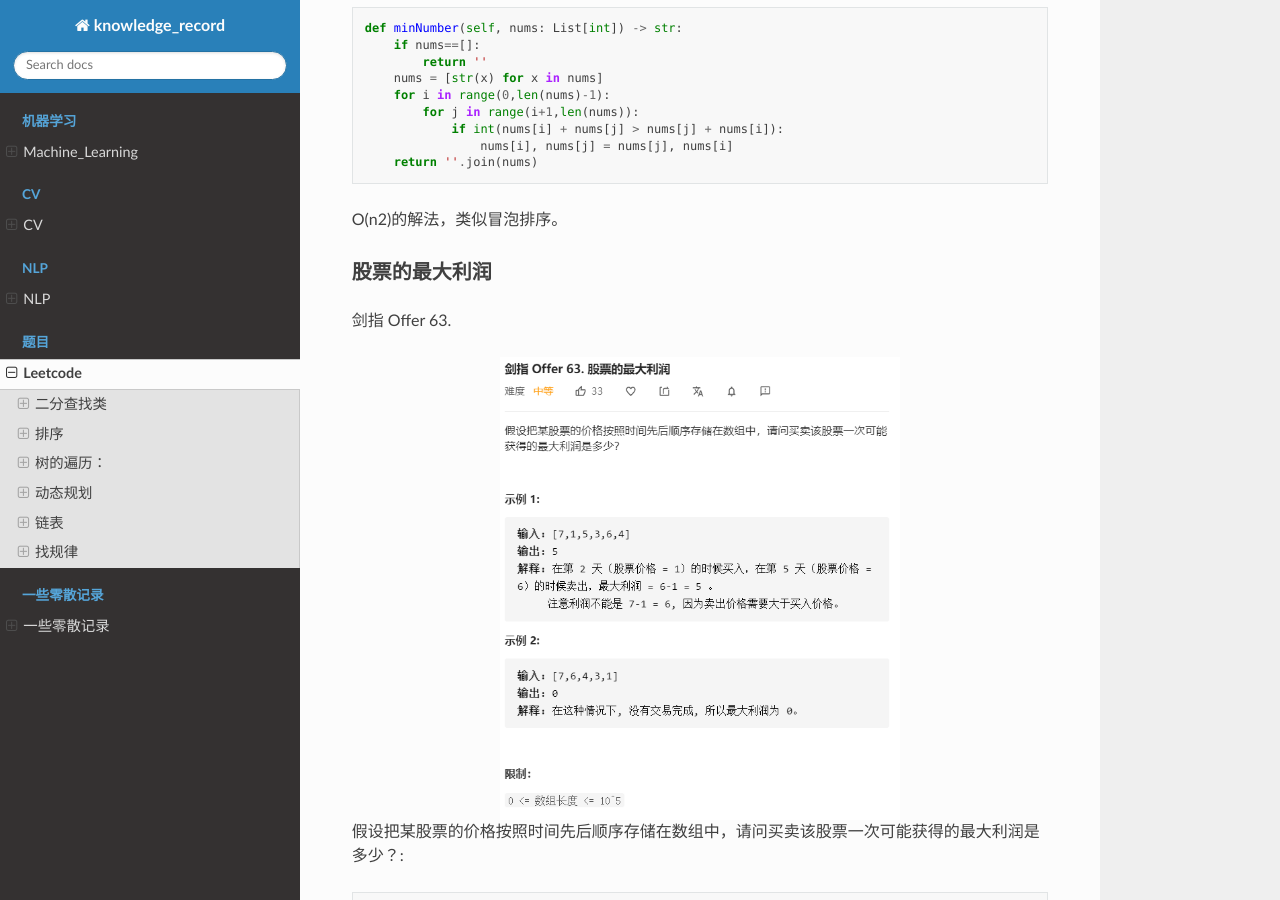
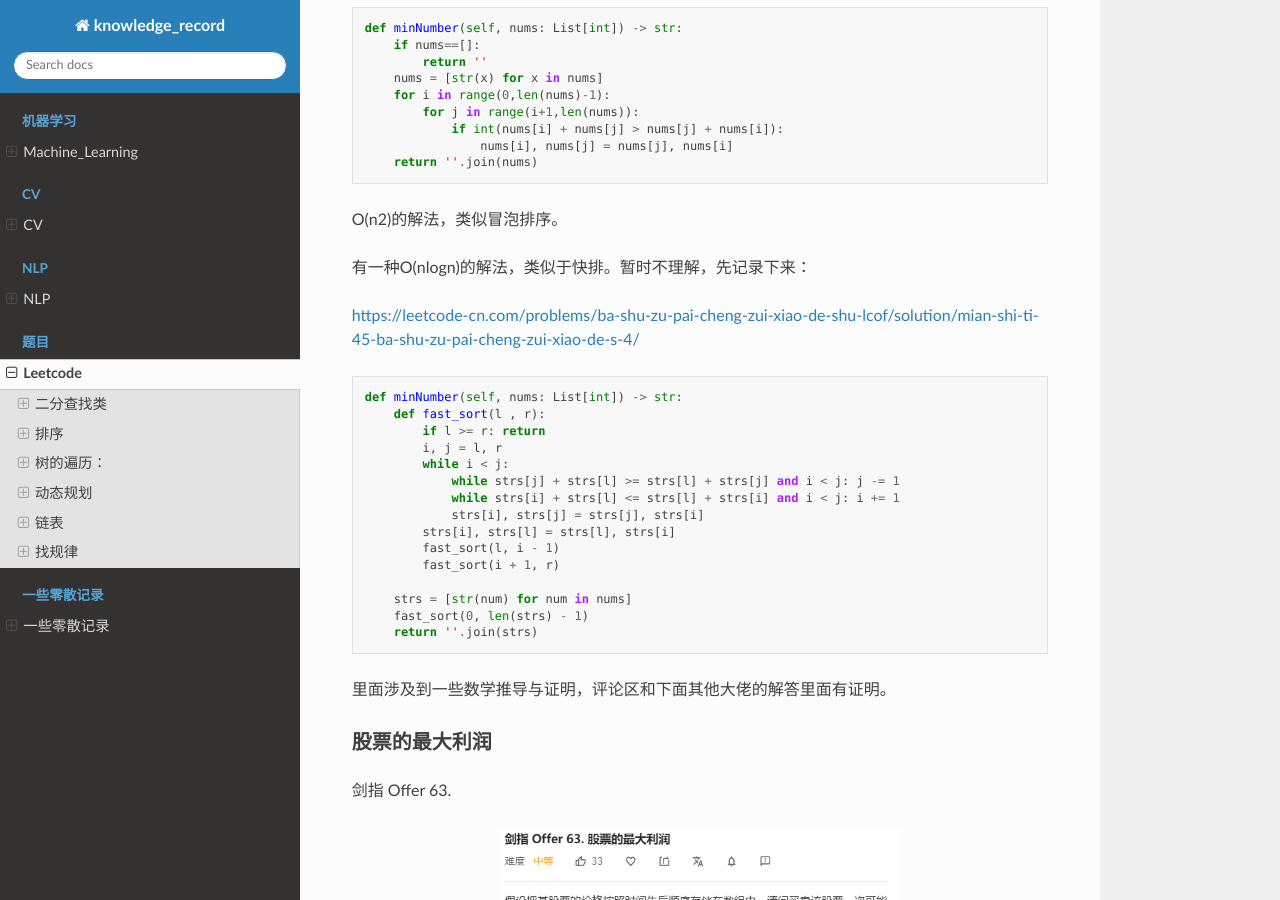
Before and after one commit to luochuankai-JHU/knowledge_record, a Sphinx documentation site: the page built from docs/leetcode/leetcode.rst, in a window 1280 px wide and 900 px high, scrolled down 20816 px. Built offline with Sphinx 7.4.7 and the Read the Docs theme 2.0.0, drawn with Linux system fonts in a browser that asks for light colours.

Commit message:
leetcode

```diff
--- a/docs/leetcode/leetcode.rst
+++ b/docs/leetcode/leetcode.rst
@@ -1041,6 +1041,30 @@ leetcode 152.
 
 O(n2)的解法，类似冒泡排序。
 
+有一种O(nlogn)的解法，类似于快排。暂时不理解，先记录下来：
+
+https://leetcode-cn.com/problems/ba-shu-zu-pai-cheng-zui-xiao-de-shu-lcof/solution/mian-shi-ti-45-ba-shu-zu-pai-cheng-zui-xiao-de-s-4/
+
+::
+
+    def minNumber(self, nums: List[int]) -> str:
+        def fast_sort(l , r):
+            if l >= r: return
+            i, j = l, r
+            while i < j:
+                while strs[j] + strs[l] >= strs[l] + strs[j] and i < j: j -= 1
+                while strs[i] + strs[l] <= strs[l] + strs[i] and i < j: i += 1
+                strs[i], strs[j] = strs[j], strs[i]
+            strs[i], strs[l] = strs[l], strs[i]
+            fast_sort(l, i - 1)
+            fast_sort(i + 1, r)
+
+        strs = [str(num) for num in nums]
+        fast_sort(0, len(strs) - 1)
+        return ''.join(strs)
+
+里面涉及到一些数学推导与证明，评论区和下面其他大佬的解答里面有证明。
+
 股票的最大利润
 ------------------------------
 剑指 Offer 63.
```
